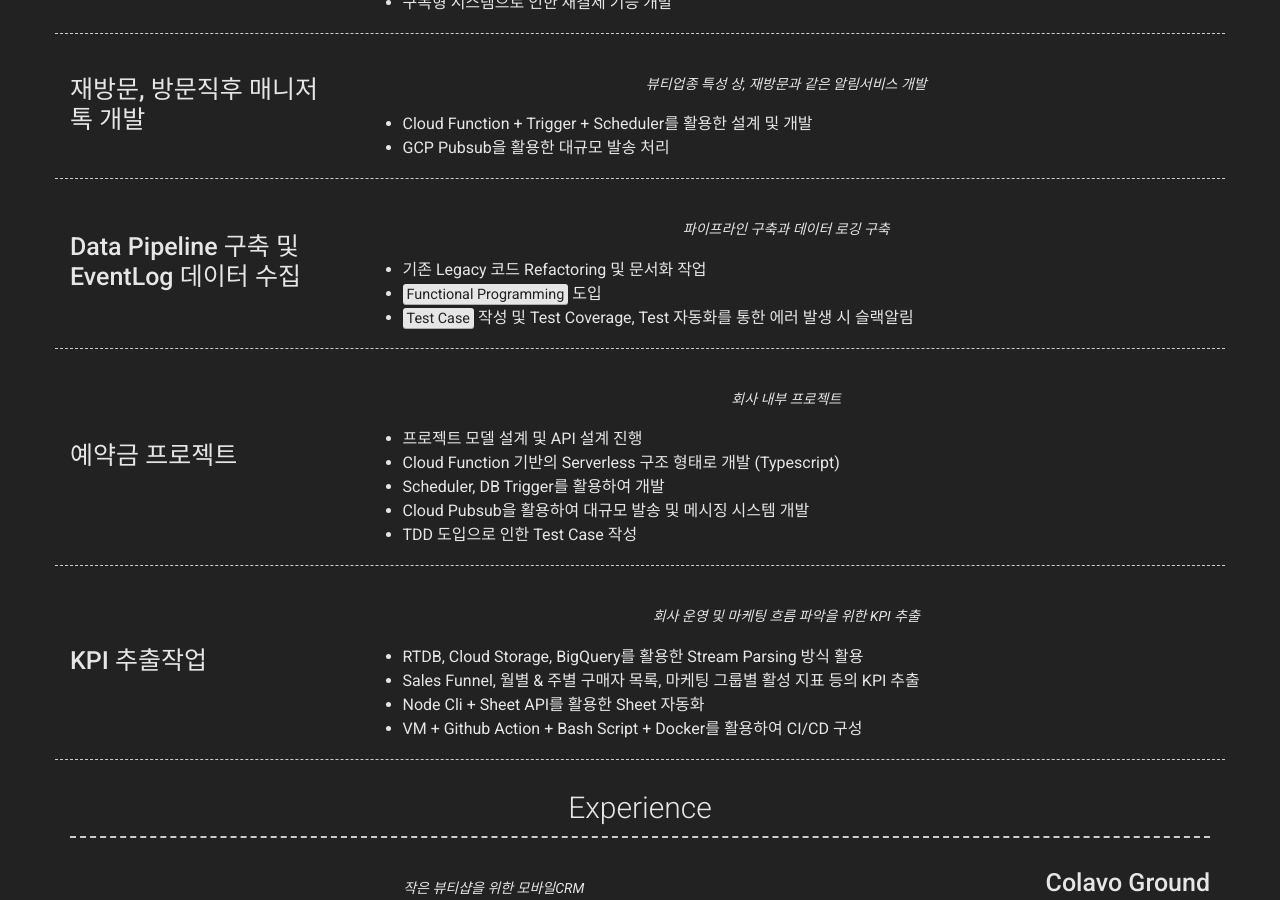
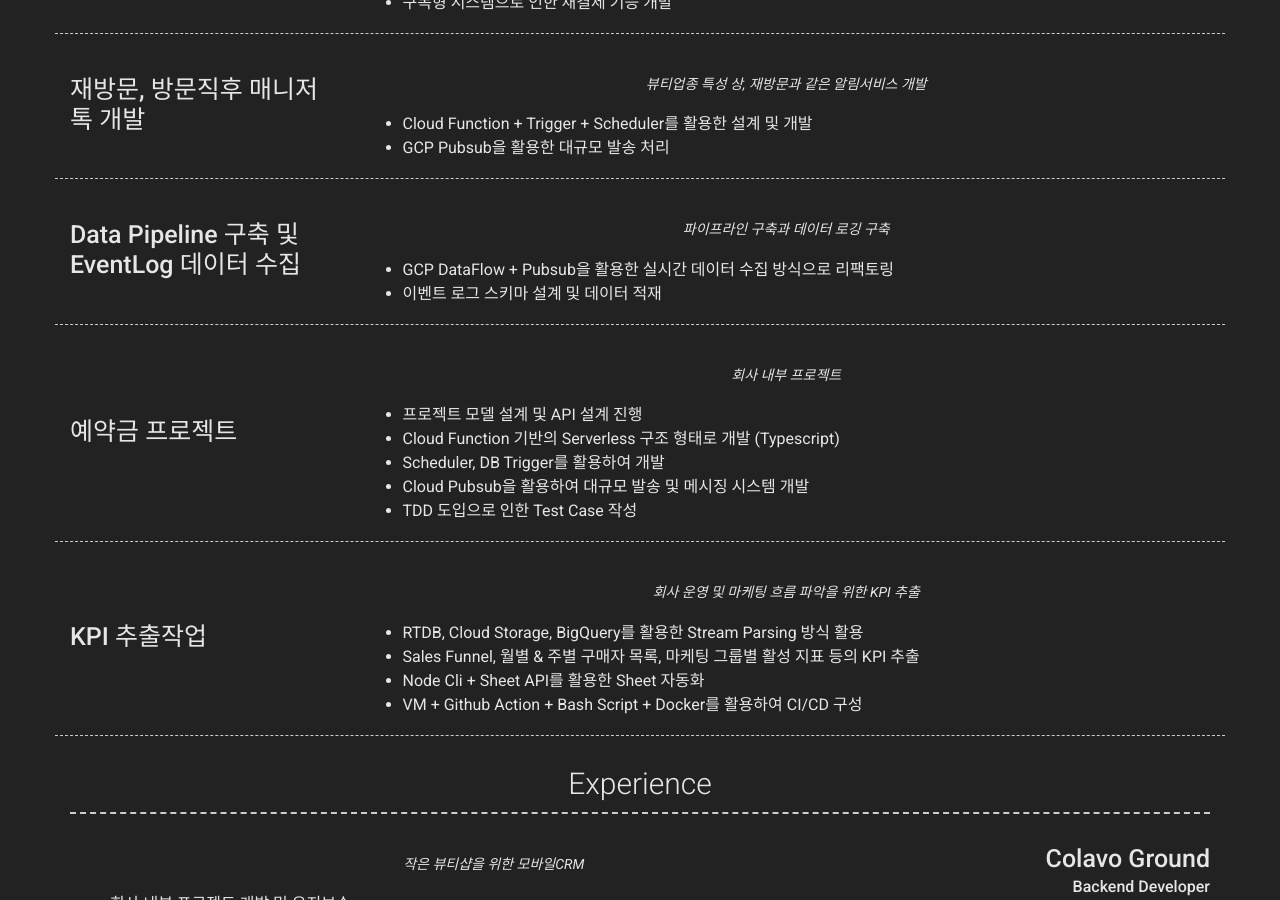
Before and after one commit to zkfmapf123/resume_v2, a Jekyll site: the page built from index.md, in a window 1280 px wide and 900 px high, scrolled down 1236 px. Built offline with Jekyll 4.4.1, drawn with Linux system fonts in a browser that asks for light colours; nearby versions of some CDN libraries.

Commit message:
[UPDATE] resume

```diff
--- a/_config.yml
+++ b/_config.yml
@@ -129,9 +129,8 @@ content:
         quote: >
           파이프라인 구축과 데이터 로깅 구축
         description: | # this will include new lines to allow paragraphs
-          - 기존 Legacy 코드 Refactoring 및 문서화 작업
-          - <mark>Functional Programming</mark> 도입
-          - <mark>Test Case</mark> 작성 및 Test Coverage, Test 자동화를 통한 에러 발생 시 슬랙알림
+          - GCP DataFlow + Pubsub을 활용한 실시간 데이터 수집 방식으로 리팩토링
+          - 이벤트 로그 스키마 설계 및 데이터 적재
       - layout: left
         border:
           weak # Value of `weak` will display a weak border below this item. # Any
```
